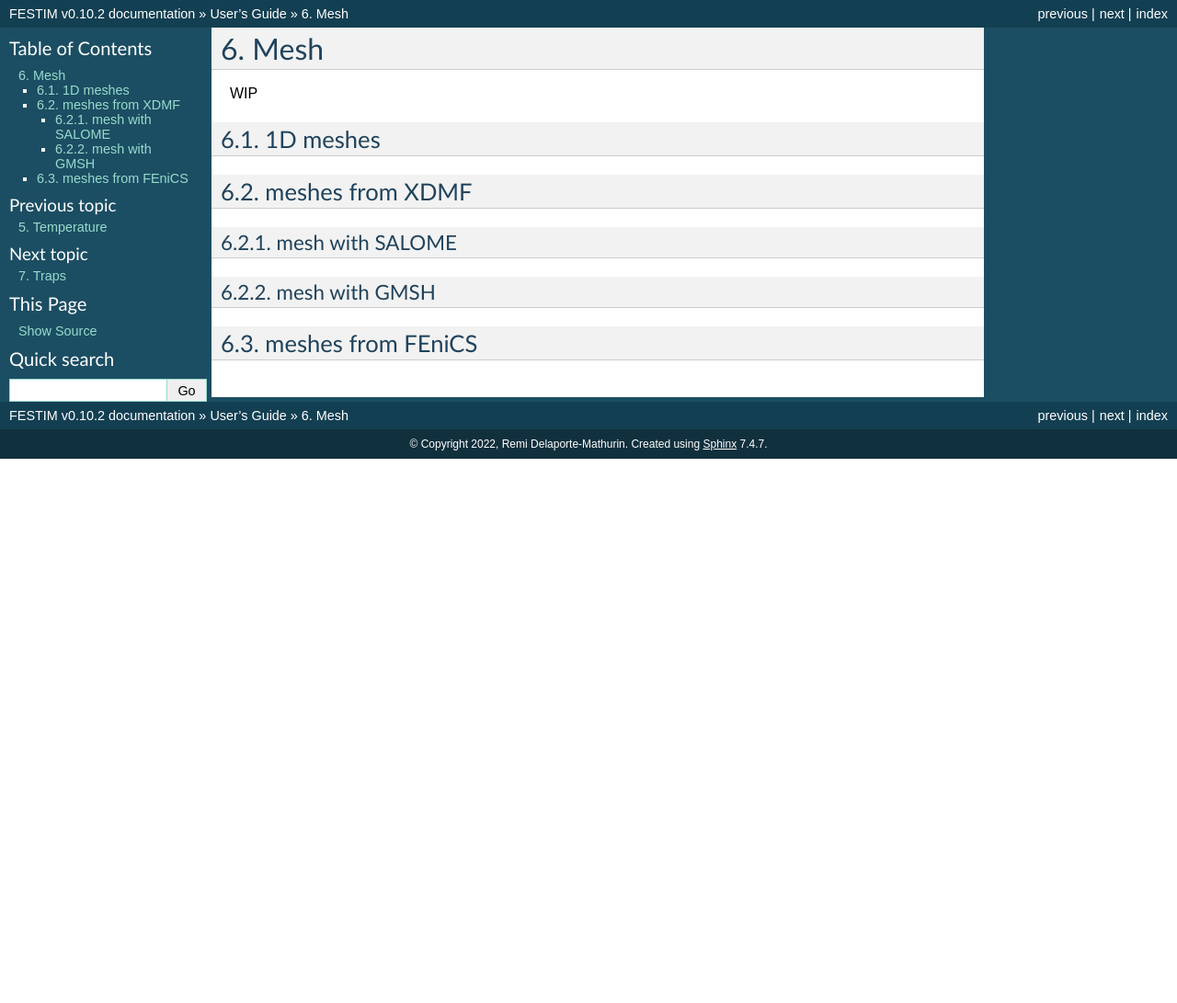
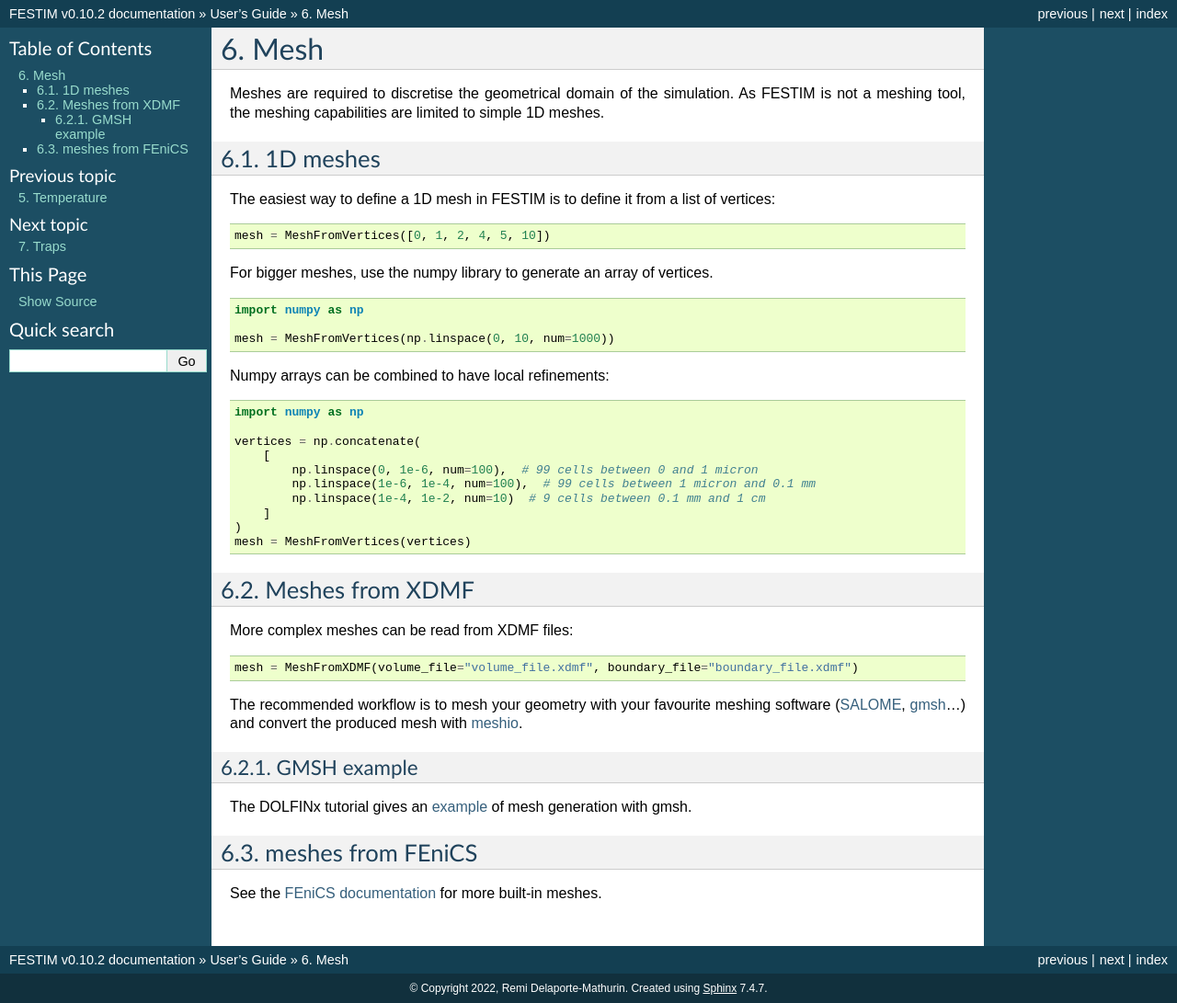
Before and after one commit to festim-dev/FESTIM, a Sphinx documentation site: the page built from docs/source/userguide/mesh.rst, in a window 1280 px wide. Shown: the whole page at 92% size. Built offline with Sphinx 7.4.7, drawn with Linux system fonts in a browser that asks for light colours; before the commit the page ends 900 px from its top, so only the background shows below that.

Commit message:
added meshes

```diff
--- a/docs/source/userguide/mesh.rst
+++ b/docs/source/userguide/mesh.rst
@@ -2,23 +2,61 @@
 Mesh
 ====
 
-
-WIP
+Meshes are required to discretise the geometrical domain of the simulation.
+As FESTIM is not a meshing tool, the meshing capabilities are limited to simple 1D meshes.
 
 ---------
 1D meshes
 ---------
 
+The easiest way to define a 1D mesh in FESTIM is to define it from a list of vertices:
+
+.. code-block:: python
+
+    mesh = MeshFromVertices([0, 1, 2, 4, 5, 10])
+
+For bigger meshes, use the numpy library to generate an array of vertices.
+
+.. code-block:: python
+
+    import numpy as np
+
+    mesh = MeshFromVertices(np.linspace(0, 10, num=1000))
+
+Numpy arrays can be combined to have local refinements:
+
+.. code-block:: python
+
+    import numpy as np
+
+    vertices = np.concatenate(
+        [
+            np.linspace(0, 1e-6, num=100),  # 99 cells between 0 and 1 micron
+            np.linspace(1e-6, 1e-4, num=100),  # 99 cells between 1 micron and 0.1 mm
+            np.linspace(1e-4, 1e-2, num=10)  # 9 cells between 0.1 mm and 1 cm
+        ]
+    )
+    mesh = MeshFromVertices(vertices)
+
 ----------------
-meshes from XDMF
+Meshes from XDMF
 ----------------
 
-mesh with SALOME
-----------------
+More complex meshes can be read from XDMF files:
 
-mesh with GMSH
---------------
+.. code-block:: python
+
+    mesh = MeshFromXDMF(volume_file="volume_file.xdmf", boundary_file="boundary_file.xdmf")
+
+The recommended workflow is to mesh your geometry with your favourite meshing software (`SALOME <https://www.salome-platform.org/?lang=fr>`_, `gmsh <https://gmsh.info/>`_...) and convert the produced mesh with `meshio <https://github.com/nschloe/meshio>`_.
+
+GMSH example
+------------
+
+The DOLFINx tutorial gives an `example <https://jorgensd.github.io/dolfinx-tutorial/chapter1/membrane_code.html#creating-the-mesh>`_ of mesh generation with gmsh.
 
 ------------------
 meshes from FEniCS
 ------------------
+
+See the `FEniCS documentation <https://fenicsproject.org/olddocs/dolfin/latest/python/demos/built-in-meshes/demo_built-in-meshes.py.html>`_ for more built-in meshes.
--- a/docs/source/userguide/troubleshooting.rst
+++ b/docs/source/userguide/troubleshooting.rst
@@ -8,6 +8,12 @@ WIP
 Where to find help?
 -------------------
 
+- Github issues
+
 ------------------
 Convergence issues
 ------------------
+
+- Converges with 0 iterations
+- Try and visualise the fields
+- Mesh refinement or time refinement
```
